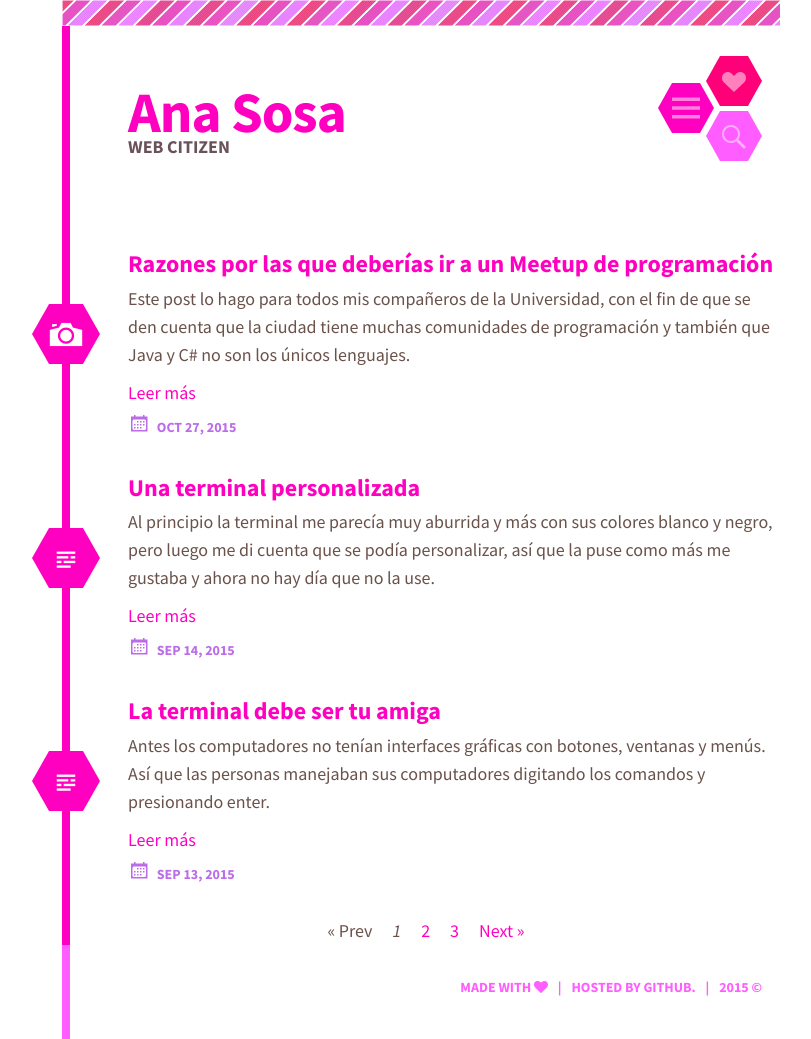
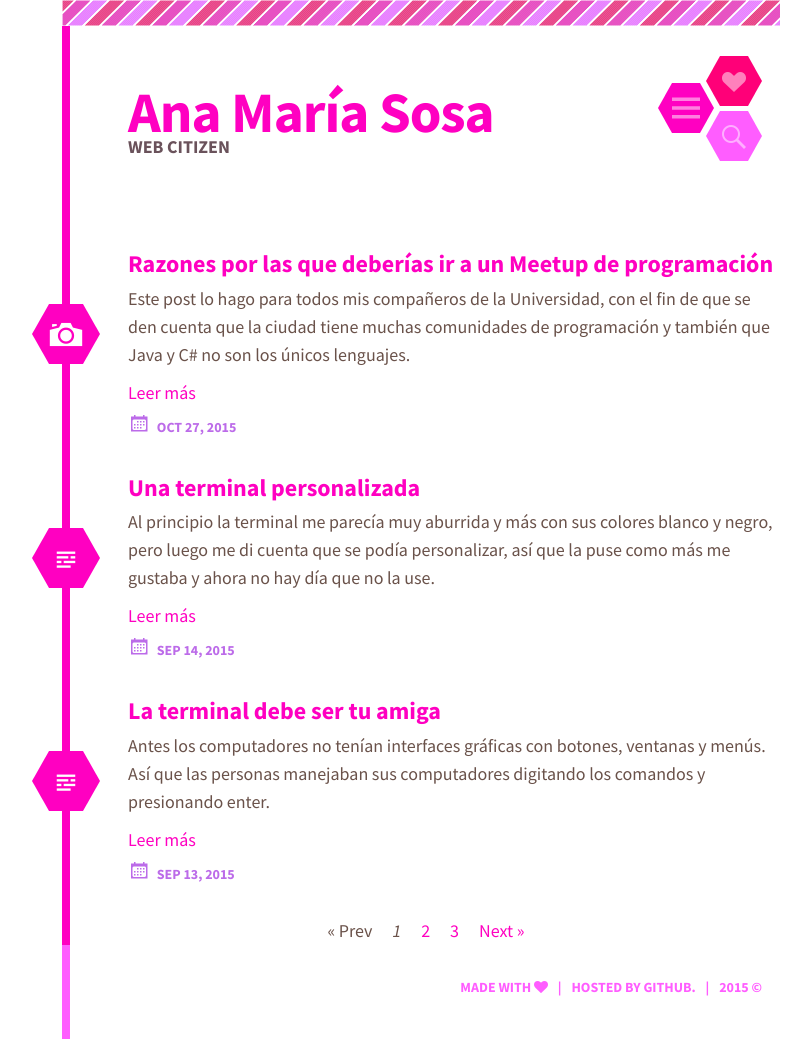
Before and after one commit to anamariasosa/anamariasosa.github.io, a Jekyll site: the page built from index.html, in a window 1280 px wide. Shown: the whole page, without its empty margins (218-1029 px from the left). Built offline with Jekyll 4.4.1, drawn with Linux system fonts in a browser that asks for light colours; nearby versions of some CDN libraries; the list of posts is cut into pages by our own code.

Commit message:
delete mas .ds_store

```diff
--- a/Gemfile
+++ b/Gemfile
@@ -2,7 +2,6 @@
 source "https://rubygems.org"
 
 # gem "rails"
-
 gem 'jekyll'
 gem 'guard'
 gem 'guard-jekyll-plus'
--- a/_includes/header.html
+++ b/_includes/header.html
@@ -71,7 +71,7 @@
   <header id="masthead" class="site-header" role="banner">
     <div class="site-header-wrapper">
       <div class="site-branding">
-        <h1 class="site-title"><a href="{{ site.baseurl }}/" rel="home">Ana Sosa</a></h1>
+        <h1 class="site-title"><a href="{{ site.baseurl }}/" rel="home">Ana María Sosa</a></h1>
         <h4 class="site-deck">Web citizen</h4>
       </div>
       <div class="toggles">
```
Also changed, not shown: img/fb-blog.jpg, img/meetup.png, img/resource-thumb-eb-geek-guide-linux-featured.png, img/tw-meetup1.png (deleted), 8 other files.
